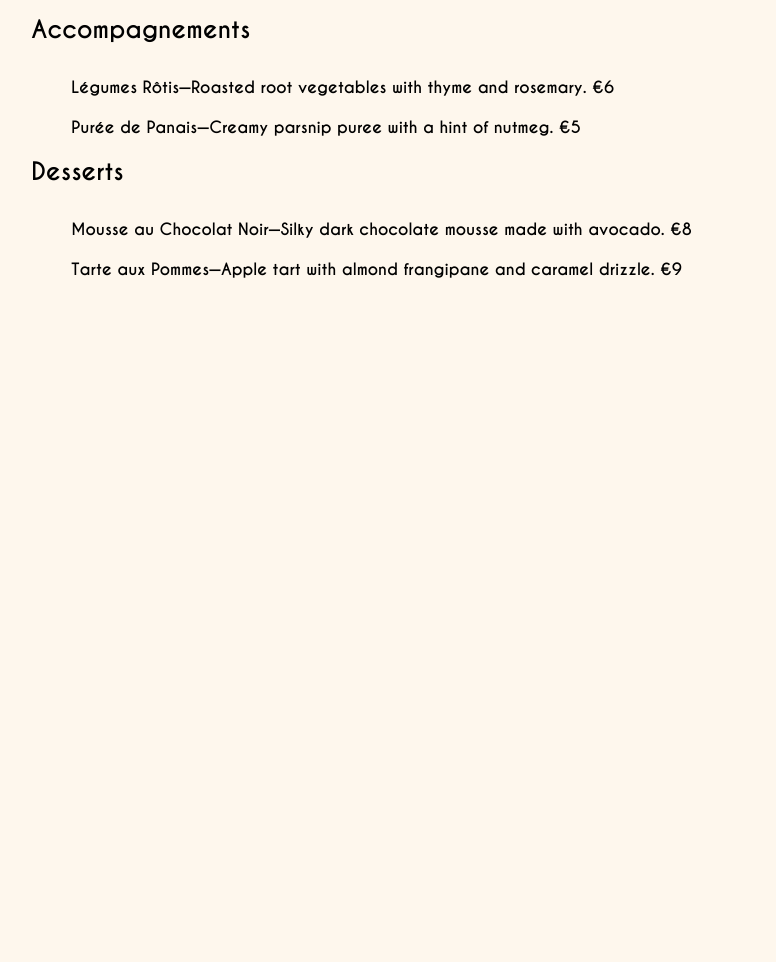
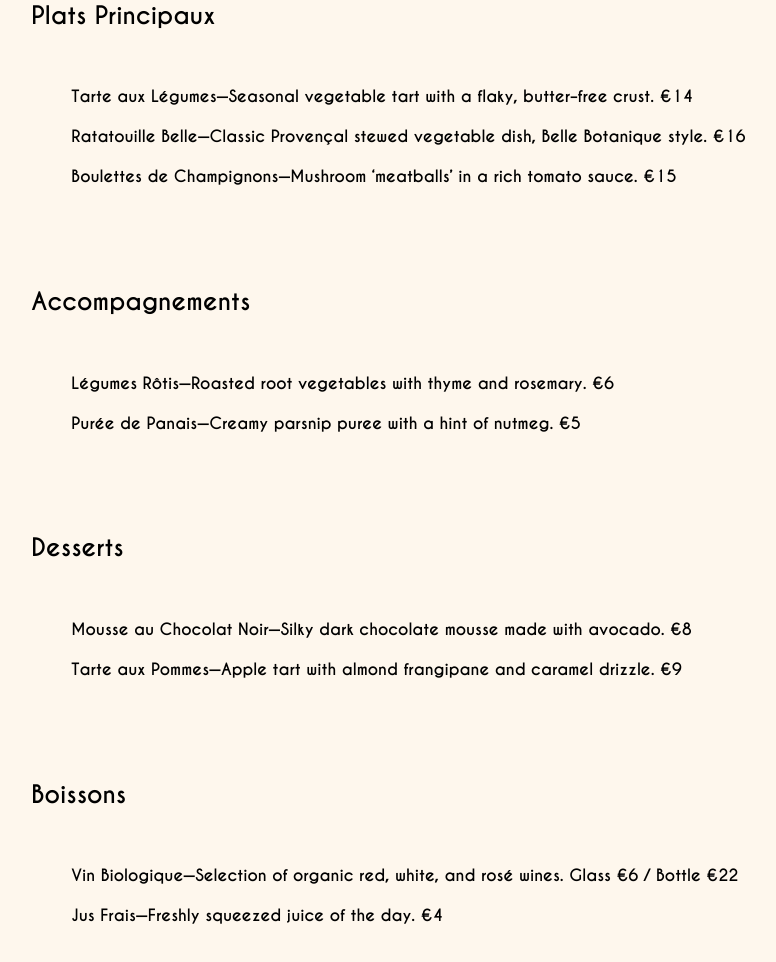
Before and after one commit to Ahureau/odin-restaurant, a website built with webpack: page src/index.html in a window 1280 px wide. Shown: the part 592-1554 px from the top of the page, without its empty margins (316-1092 px from the left). Before the commit the page ends 890 px from the top, so only its background shows below. Built offline with nearby package versions, Linux system fonts and the light colour scheme.

Commit message:
Whole menu module ready except...
The em dash still doesn't want a space before

The whole thing is a bit dark, try to switch color
for the description.

```diff
--- a/src/modules/menu.js
+++ b/src/modules/menu.js
@@ -18,6 +18,10 @@ const menu = {
     "Desserts": {
         "Mousse au Chocolat Noir": "Silky dark chocolate mousse made with avocado. €8",
         "Tarte aux Pommes": "Apple tart with almond frangipane and caramel drizzle. €9",
+    },
+    "Boissons": {
+        "Vin Biologique": "Selection of organic red, white, and rosé wines. Glass €6 / Bottle €22",
+        "Jus Frais": "Freshly squeezed juice of the day. €4",
     },
 }
 
@@ -89,6 +93,7 @@ const menuModule = (function(){
 
     // Function to build the page from all previous elements
     const addToPage = function (parent) {
+        parent.style.gap = "4rem";
         parent.appendChild(header);
         parent.appendChild(buildMenu());
     }
--- a/src/style.css
+++ b/src/style.css
@@ -107,7 +107,7 @@ textarea:not([rows]) {
         url('./Fonts/Caviar-Dreams/CaviarDreams.ttf') format('truetype'),
         url('./Fonts/Caviar-Dreams/CaviarDreams_BoldItalic.ttf') format('truetype'),
         url('./Fonts/Caviar-Dreams/CaviarDreams_Italic.ttf') format('truetype');
-    font-weight: 600;
+    font-weight: 500;
     font-style: normal;
 }
 
@@ -166,6 +166,7 @@ nav>button {
     display: flex;
     flex-direction: column;
     align-items: center;
+    padding-bottom: 6rem;
 }
 
 #content {
@@ -181,5 +182,17 @@ nav>button {
 }
 
 .itemName {
-    font-weight: bolder;
+    font-weight: bold;
 }
+
+.menuItem {
+    display: flex;
+    flex-direction: column;
+    gap: 1.5rem;
+}
+
+.menuBuilt {
+    display: flex;
+    flex-direction: column;
+    gap: 4rem;
+}
```
